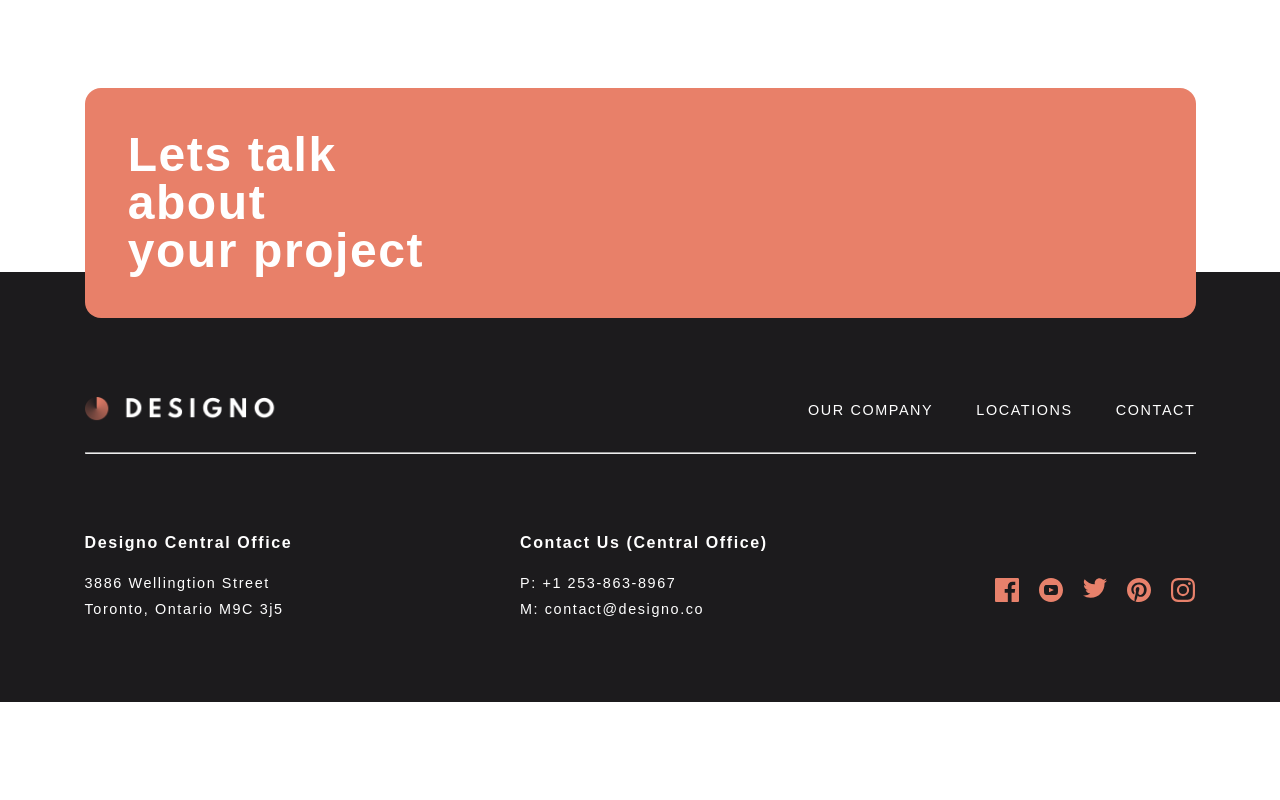
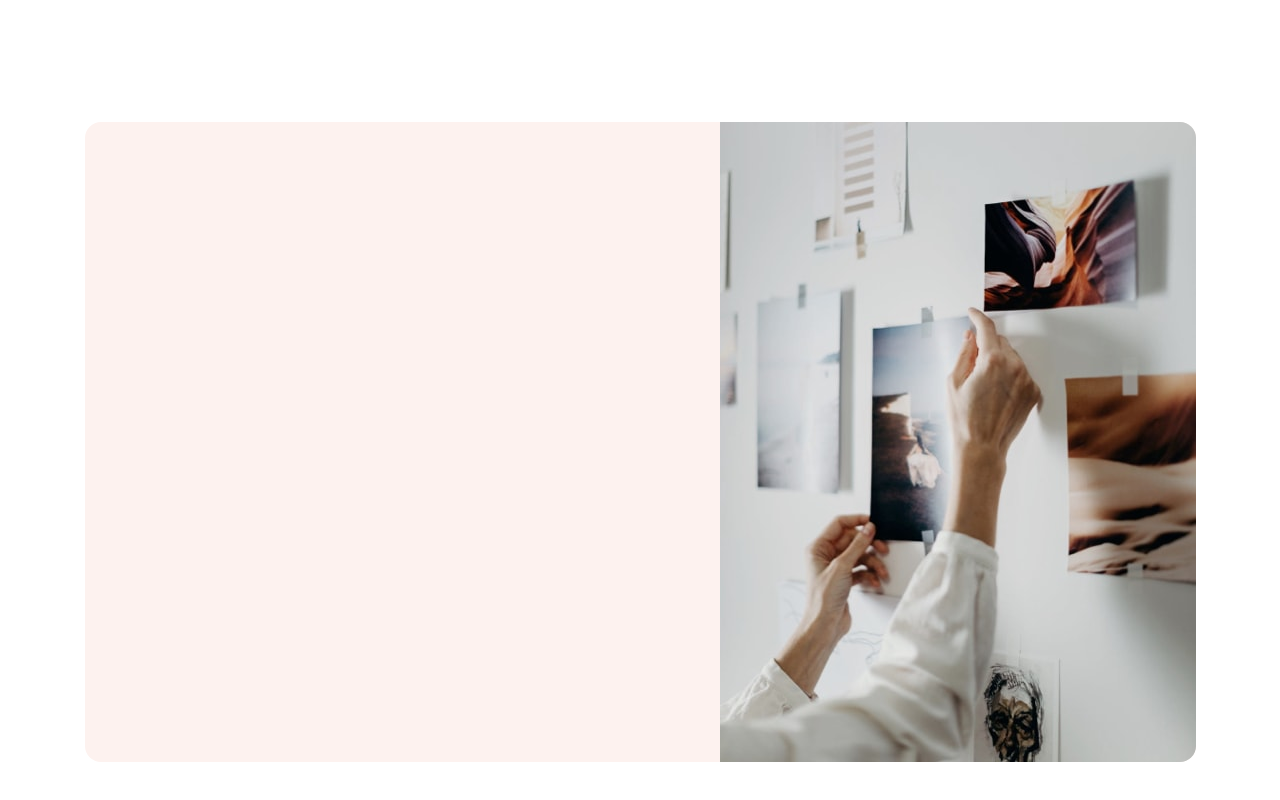
Before and after one commit to steamnp/bfd42, a React (Vite) app: page /about in a window 1280 px wide. Shown: the part 1860-2660 px from the top of the page. Before the commit the page ends 2562 px from the top, so only its background shows below. Built offline with nearby package versions, Linux system fonts and the light colour scheme.

Commit message:
add bottom-section for our-company page

```diff
--- a/src/pages/our-company/our-company.style.ts
+++ b/src/pages/our-company/our-company.style.ts
@@ -87,7 +87,6 @@ justify-content: space-evenly;
 align-items: center;
 margin: var(--center-container);
 margin-top: 100px;
-margin-bottom: -500px;
 gap: 24px;
 
 
@@ -119,3 +118,26 @@ color: white;
 font-size: 0.9rem;
 margin-top: 16px;
 `
+
+export const BoxBottom = styled.section`
+margin: auto;
+display: flex;
+flex-direction: row;
+margin-top: 150px;
+max-width: var(--max-container);
+background-color: #FDF2EF;
+border-radius: 16px;
+margin-bottom: -500px;
+
+`
+
+export const BottomLeftSection = styled.div`
+width: 60%;
+`
+
+export const BottomRightSection = styled.img`
+
+border-top-right-radius: 16px;
+border-bottom-right-radius: 16px;
+
+`
--- a/src/pages/our-company/our-company.tsx
+++ b/src/pages/our-company/our-company.tsx
@@ -14,6 +14,9 @@ import {
   CardSectionTop,
   CardSectionMid,
   CardSectionBottom,
+  BoxBottom,
+  BottomLeftSection,
+  BottomRightSection,
 
 } from "./our-company.style";
 import HeroImage from "../../assets/images/about/desktop/image-about-hero.jpg";
@@ -21,6 +24,7 @@ import ImageWorldClassTalent from "../../assets/images/about/desktop/image-world
 import CanadaImage from "./assetsOur-company/canada";
 import AustraliaImage from "./assetsOur-company/australia";
 import UnitedKingdomImage from "./assetsOur-company/united-kingdom";
+import ImageRealDeal from "../../assets/images/about/desktop/image-real-deal.jpg"
 
 function OurCompany() {
   return (
@@ -69,6 +73,12 @@ function OurCompany() {
           <CardSectionBottom> SEE LOCATION </CardSectionBottom>
         </Cards>
       </BoxThird>
+      <BoxBottom>
+
+       <BottomLeftSection></BottomLeftSection>
+       <BottomRightSection src = {ImageRealDeal}/>
+
+      </BoxBottom>
     </Container>
   );
 }
```
